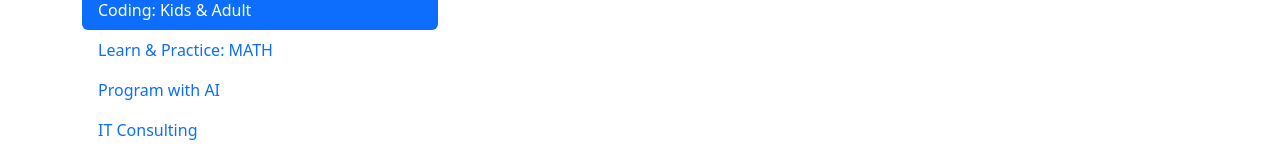
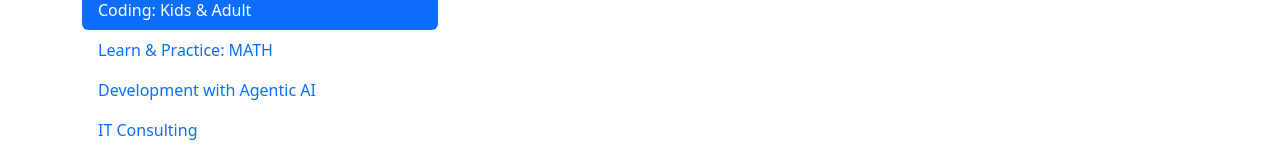
Before and after one commit to jts21/jupiter, a plain HTML site: page index.html in a window 1280 px wide. Shown: the part 1156-1316 px from the top of the page. Drawn offline with nearby package versions, Linux system fonts and the light colour scheme.

Commit message:
update to Development with Agentic AI

```diff
--- a/index.html
+++ b/index.html
@@ -103,7 +103,7 @@
               <a class="nav-link" href="#">Learn & Practice: MATH</a>
             </li>
             <li class="nav-item">
-              <a class="nav-link" href="#">Program with AI</a>
+              <a class="nav-link" href="#">Development with Agentic AI</a>
             </li>
             <li class="nav-item">
               <a class="nav-link" href="#">IT Consulting</a>
```
